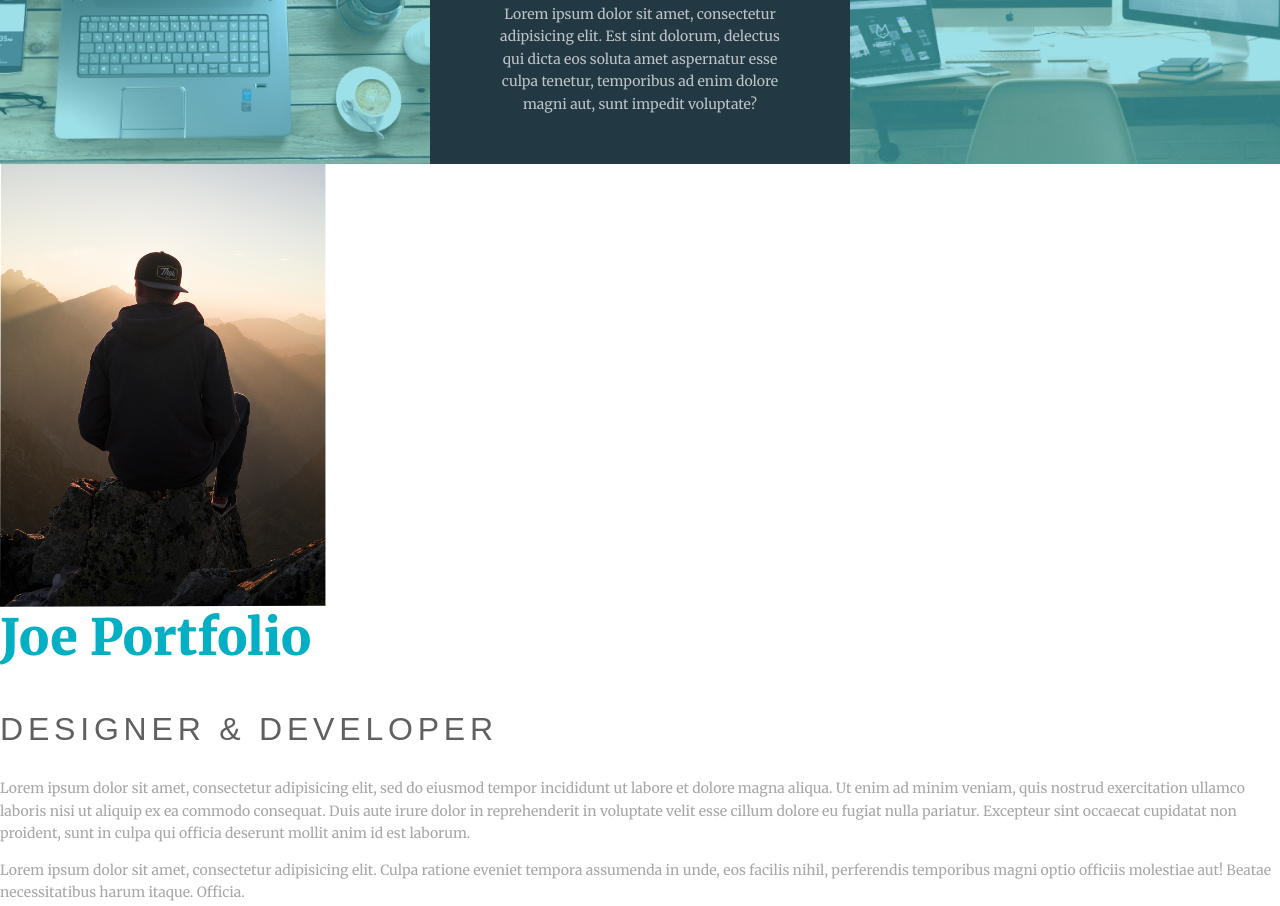
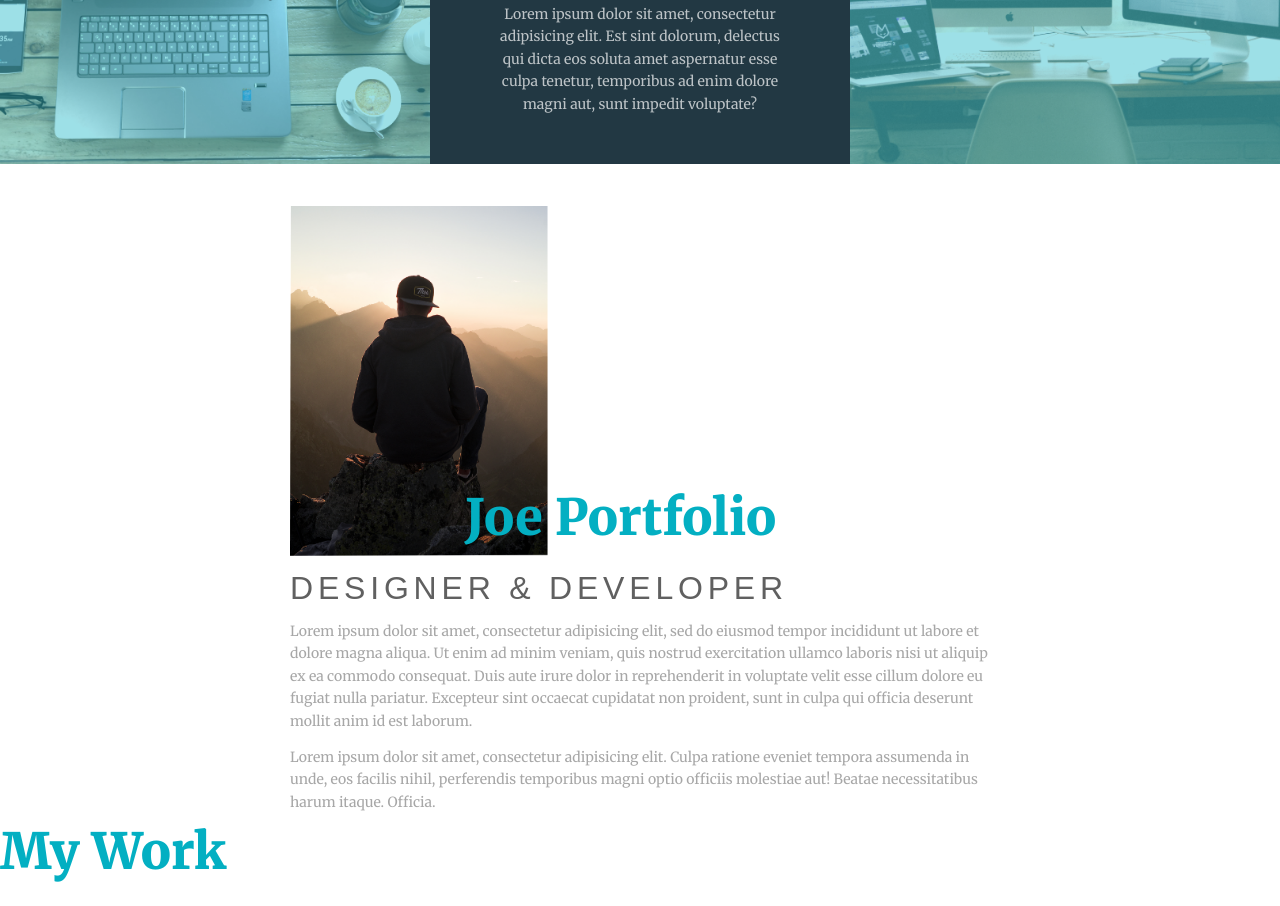
Before and after one commit to pedromrsoares/portfolio-css_grid, a website: page index.html in a window 1280 px wide. Shown: the part 961-1867 px from the top of the page. Drawn offline with Linux system fonts and the light colour scheme; a web font is replaced by a local one.

Commit message:
done the about section with grid line names

```diff
--- a/scss/modules/_all.scss
+++ b/scss/modules/_all.scss
@@ -1,2 +1,3 @@
 @import "typography";
 @import "colors";
+@import "placeholders";
--- /dev/null
+++ b/scss/modules/_placeholders.scss
@@ -0,0 +1,13 @@
+%container {
+  width: 90%;
+  margin: 0 auto;
+  max-width: 50em;
+}
+
+%clearfix {
+  &::after {
+    content: '';
+    display: block;
+    clear: both;
+  }
+}
--- /dev/null
+++ b/scss/partials/_about-me.scss
@@ -0,0 +1,46 @@
+.about-me {
+  @extend %container;
+  @extend %clearfix;
+  margin-top: 3em;
+}
+
+.about-img {
+  max-height: 25em;
+
+  @media (min-width: 40em) {
+    float: left;
+    margin-right: 1em;
+  }
+}
+
+.about-title {
+  margin-bottom: .25em;
+}
+
+.about-subtitle {
+  margin: 0.5em 0;
+}
+
+@supports (display: grid) {
+  .about-me {
+    display: grid;
+    grid-template-columns: [port-start] minmax(6em, 1fr) [name-start] minmax(6em, 1fr) [img-end] 2fr [port-end];
+  }
+
+  .about-img {
+    grid-column: port / img;
+    grid-row: 1 / 2;
+  }
+
+  .about-title {
+    grid-column: name / port;
+    grid-row: 1 / 2;
+    align-self: end;
+  }
+
+  .about-subtitle,
+  .about-text {
+    grid-column: port / port;
+  }
+
+}
--- a/scss/partials/_all.scss
+++ b/scss/partials/_all.scss
@@ -1,3 +1,4 @@
 @import "base";
 @import "welcome";
 @import "intro";
+@import "about-me";
```
Also changed, not shown: css/main.css.
